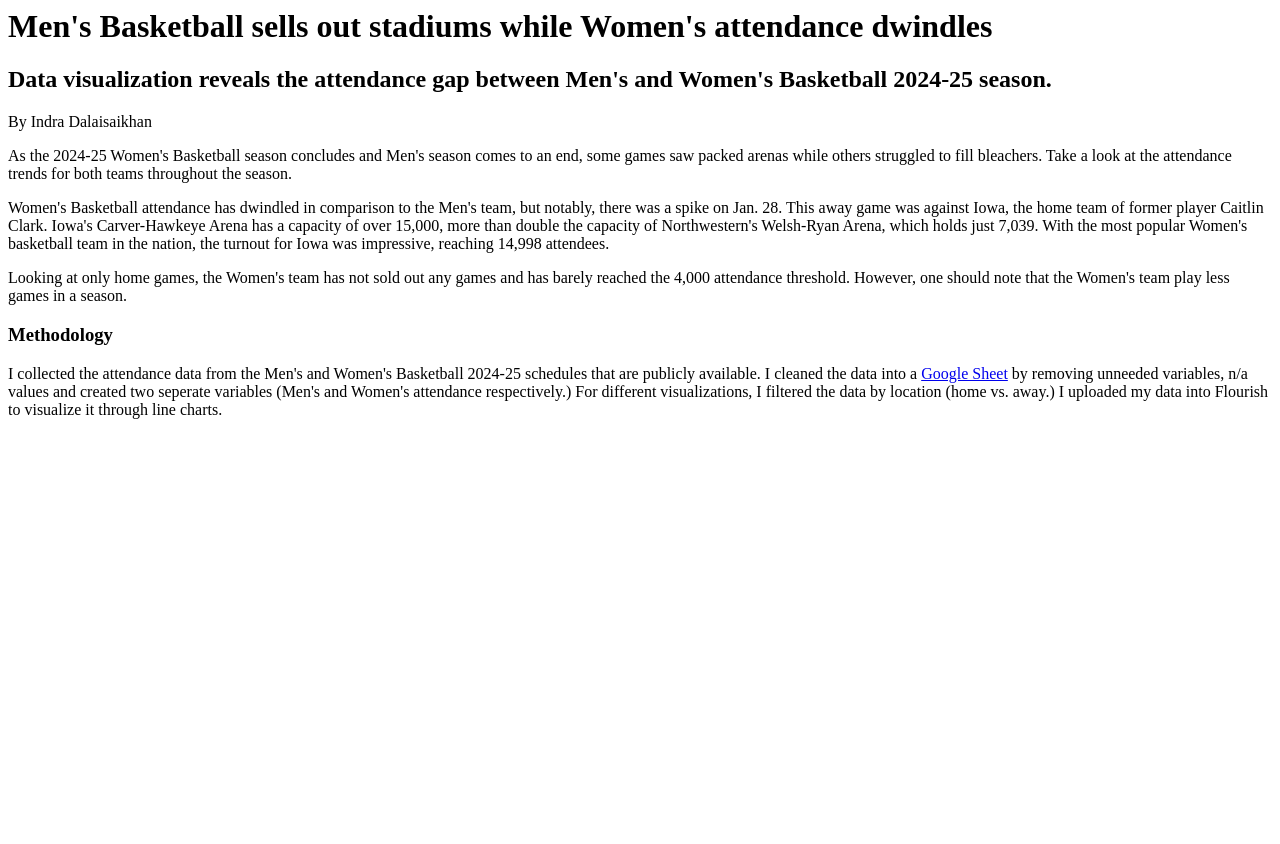
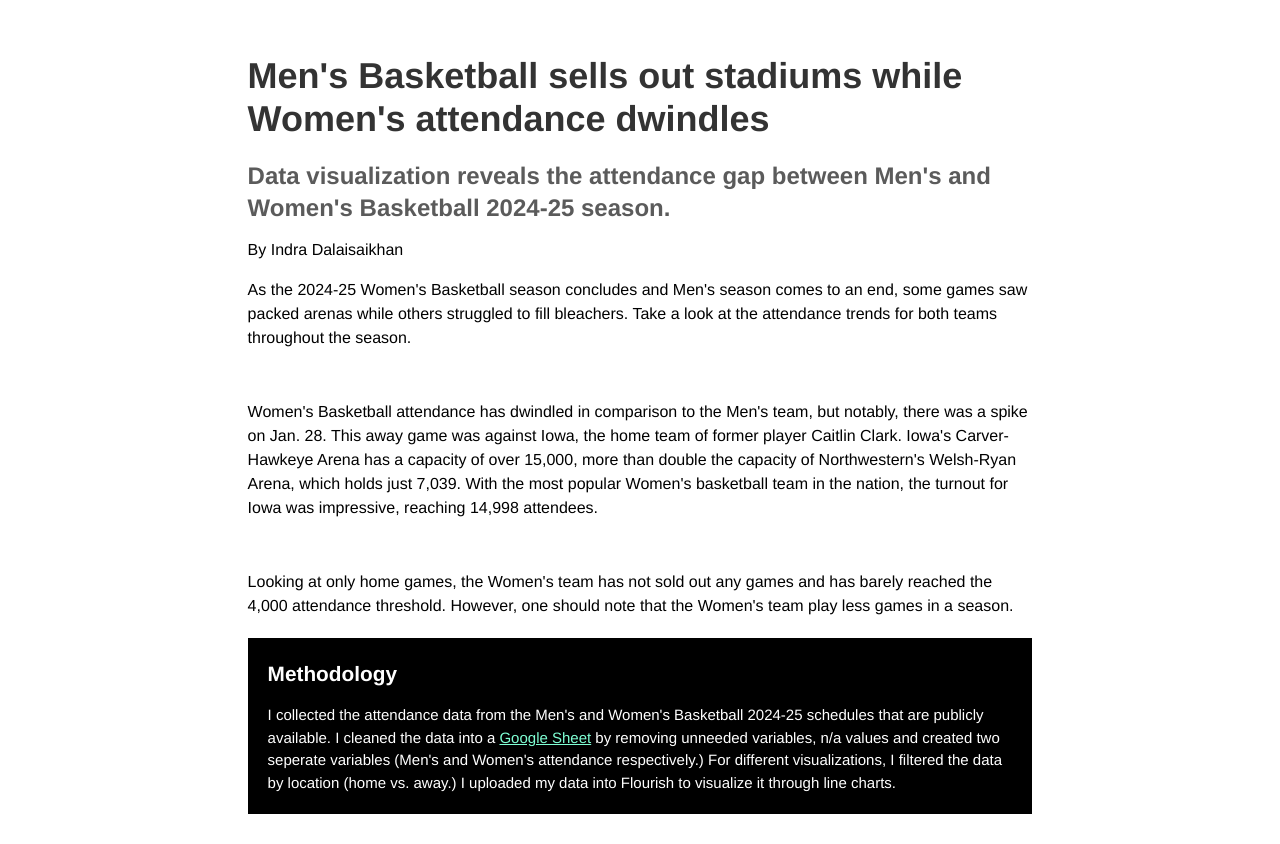
Before and after one commit to indra-dalai/portfolio-article, a plain HTML site: page index.html in a window 1280 px wide. Before the commit the page ends 800 px from the top, so only its background shows below. Drawn offline with Linux system fonts and the light colour scheme; a script that the page names is missing.

Commit message:
fixed names

```diff
--- a/index.html
+++ b/index.html
@@ -1,5 +1,5 @@
 <head>
-    <link href="style_b.css" type="text/css" rel="stylesheet" />
+    <link href="style.css" type="text/css" rel="stylesheet" />
     <meta name="viewport" content="width=device-width, initial-scale=1.0"> <!--  used claude.ai to help with responsive design on mobile devices  -->
   </head>
 
```
